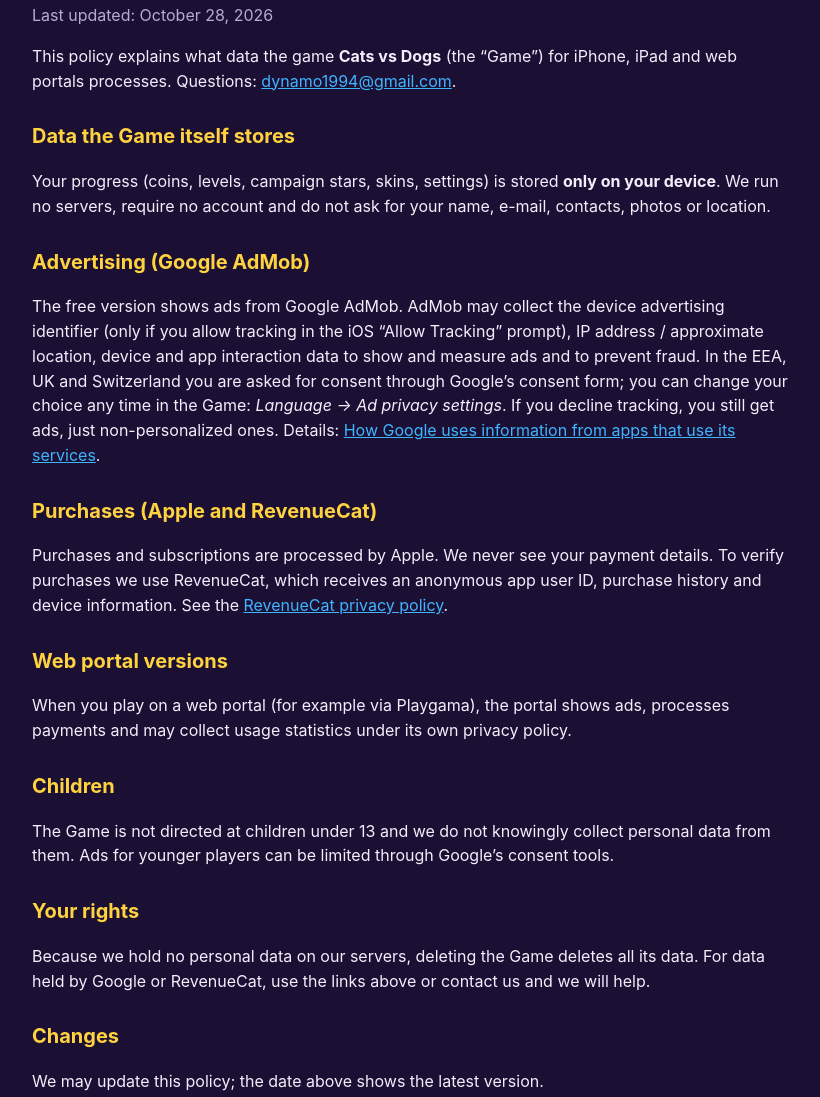
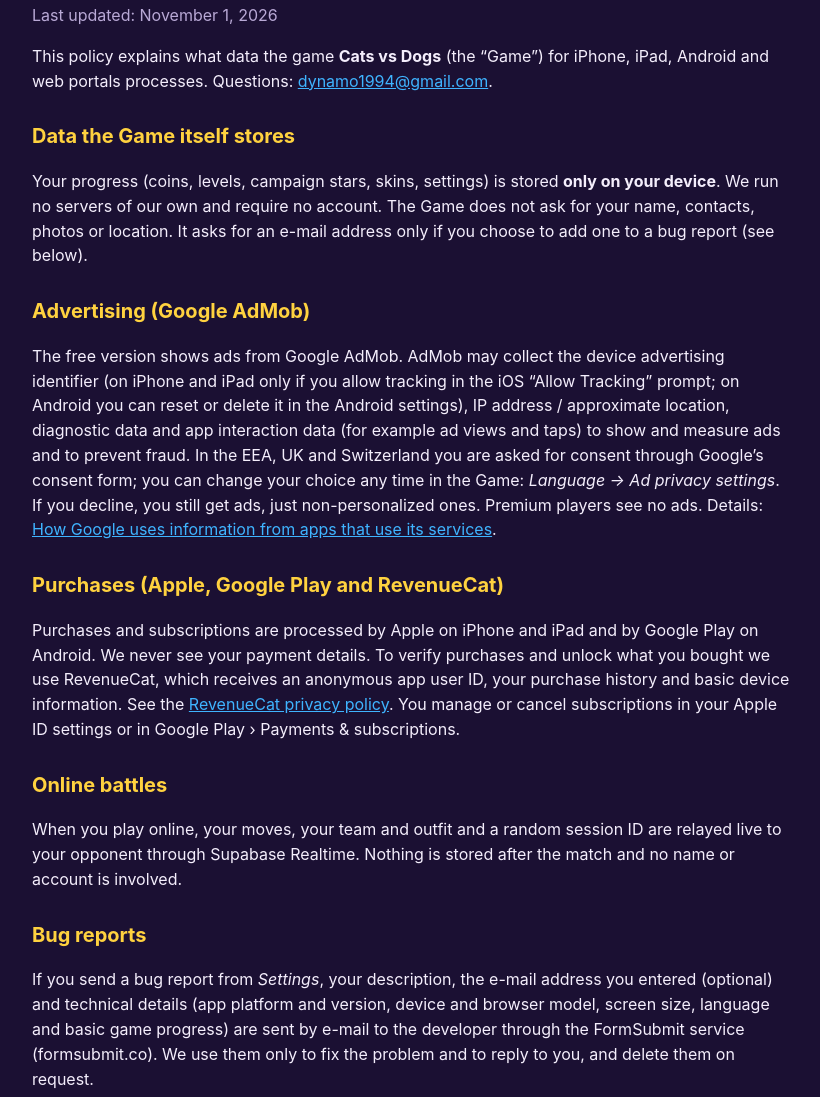
Before and after one commit to bnprt-lab/bnprt-lab.github.io, a plain HTML site: page cats-vs-dogs/privacy.html in a window 1280 px wide. Shown: the part 100-1197 px from the top of the page, without its empty margins (228-1048 px from the left). Drawn offline with Linux system fonts and the light colour scheme.

Commit message:
Cats vs Dogs privacy: Android/Google Play, online battles, bug reports

```diff
--- a/cats-vs-dogs/privacy.html
+++ b/cats-vs-dogs/privacy.html
@@ -9,34 +9,40 @@
 <body>
 <main>
 <h1>Cats vs Dogs — Privacy Policy</h1>
-<p class="muted">Last updated: October 28, 2026</p>
+<p class="muted">Last updated: November 1, 2026</p>
 
-<p>This policy explains what data the game <b>Cats vs Dogs</b> (the “Game”) for iPhone, iPad and web portals processes. Questions: <a href="mailto:dynamo1994@gmail.com">dynamo1994@gmail.com</a>.</p>
+<p>This policy explains what data the game <b>Cats vs Dogs</b> (the “Game”) for iPhone, iPad, Android and web portals processes. Questions: <a href="mailto:dynamo1994@gmail.com">dynamo1994@gmail.com</a>.</p>
 
 <h2>Data the Game itself stores</h2>
-<p>Your progress (coins, levels, campaign stars, skins, settings) is stored <b>only on your device</b>. We run no servers, require no account and do not ask for your name, e-mail, contacts, photos or location.</p>
+<p>Your progress (coins, levels, campaign stars, skins, settings) is stored <b>only on your device</b>. We run no servers of our own and require no account. The Game does not ask for your name, contacts, photos or location. It asks for an e-mail address only if you choose to add one to a bug report (see below).</p>
 
 <h2>Advertising (Google AdMob)</h2>
-<p>The free version shows ads from Google AdMob. AdMob may collect the device advertising identifier (only if you allow tracking in the iOS “Allow Tracking” prompt), IP address / approximate location, device and app interaction data to show and measure ads and to prevent fraud. In the EEA, UK and Switzerland you are asked for consent through Google’s consent form; you can change your choice any time in the Game: <i>Language → Ad privacy settings</i>. If you decline tracking, you still get ads, just non-personalized ones. Details: <a href="https://policies.google.com/technologies/partner-sites">How Google uses information from apps that use its services</a>.</p>
+<p>The free version shows ads from Google AdMob. AdMob may collect the device advertising identifier (on iPhone and iPad only if you allow tracking in the iOS “Allow Tracking” prompt; on Android you can reset or delete it in the Android settings), IP address / approximate location, diagnostic data and app interaction data (for example ad views and taps) to show and measure ads and to prevent fraud. In the EEA, UK and Switzerland you are asked for consent through Google’s consent form; you can change your choice any time in the Game: <i>Language → Ad privacy settings</i>. If you decline, you still get ads, just non-personalized ones. Premium players see no ads. Details: <a href="https://policies.google.com/technologies/partner-sites">How Google uses information from apps that use its services</a>.</p>
 
-<h2>Purchases (Apple and RevenueCat)</h2>
-<p>Purchases and subscriptions are processed by Apple. We never see your payment details. To verify purchases we use RevenueCat, which receives an anonymous app user ID, purchase history and device information. See the <a href="https://www.revenuecat.com/privacy">RevenueCat privacy policy</a>.</p>
+<h2>Purchases (Apple, Google Play and RevenueCat)</h2>
+<p>Purchases and subscriptions are processed by Apple on iPhone and iPad and by Google Play on Android. We never see your payment details. To verify purchases and unlock what you bought we use RevenueCat, which receives an anonymous app user ID, your purchase history and basic device information. See the <a href="https://www.revenuecat.com/privacy">RevenueCat privacy policy</a>. You manage or cancel subscriptions in your Apple ID settings or in Google Play › Payments &amp; subscriptions.</p>
+
+<h2>Online battles</h2>
+<p>When you play online, your moves, your team and outfit and a random session ID are relayed live to your opponent through Supabase Realtime. Nothing is stored after the match and no name or account is involved.</p>
+
+<h2>Bug reports</h2>
+<p>If you send a bug report from <i>Settings</i>, your description, the e-mail address you entered (optional) and technical details (app platform and version, device and browser model, screen size, language and basic game progress) are sent by e-mail to the developer through the FormSubmit service (formsubmit.co). We use them only to fix the problem and to reply to you, and delete them on request.</p>
 
 <h2>Web portal versions</h2>
-<p>When you play on a web portal (for example via Playgama), the portal shows ads, processes payments and may collect usage statistics under its own privacy policy.</p>
+<p>When you play on a web portal (for example via Playgama), the portal shows ads, processes payments and may collect usage statistics under its own privacy policy. Bug reports there go to the portal’s game statistics without an e-mail address.</p>
 
 <h2>Children</h2>
 <p>The Game is not directed at children under 13 and we do not knowingly collect personal data from them. Ads for younger players can be limited through Google’s consent tools.</p>
 
 <h2>Your rights</h2>
-<p>Because we hold no personal data on our servers, deleting the Game deletes all its data. For data held by Google or RevenueCat, use the links above or contact us and we will help.</p>
+<p>Deleting the Game deletes all data it stored on your device. To delete a bug report you sent, or for help with data held by Google or RevenueCat, e-mail <a href="mailto:dynamo1994@gmail.com">dynamo1994@gmail.com</a> and we will handle it.</p>
 
 <h2>Changes</h2>
 <p>We may update this policy; the date above shows the latest version.</p>
 
 <hr />
 <h1>Политика конфиденциальности (кратко)</h1>
-<p>Игра хранит прогресс только на вашем устройстве, аккаунт не нужен, своих серверов у нас нет. Реклама показывается через Google AdMob: при вашем согласии (запрос iOS «Разрешить отслеживание») используется рекламный идентификатор устройства, IP и данные об устройстве. Покупки обрабатывает Apple, проверку покупок — RevenueCat. Изменить согласие на рекламу: <i>Язык → Настройки рекламы и приватности</i>. Вопросы: <a href="mailto:dynamo1994@gmail.com">dynamo1994@gmail.com</a>.</p>
+<p>Игра хранит прогресс только на вашем устройстве, аккаунт не нужен, своих серверов у нас нет. Реклама показывается через Google AdMob: используются рекламный идентификатор устройства (на iPhone только с вашего разрешения в запросе «Разрешить отслеживание»), IP, диагностика и данные о взаимодействии с рекламой. Покупки обрабатывают Apple и Google Play, проверку покупок делает RevenueCat (анонимный ID и история покупок). В онлайн-боях ходы и случайный ID сессии передаются сопернику через Supabase Realtime и не сохраняются. Отчёт об ошибке из настроек (текст, e-mail по желанию и данные об устройстве) приходит разработчику на почту через FormSubmit. Изменить согласие на рекламу: <i>Язык → Настройки рекламы и приватности</i>. Вопросы и удаление данных: <a href="mailto:dynamo1994@gmail.com">dynamo1994@gmail.com</a>.</p>
 </main>
 </body>
 </html>
```
